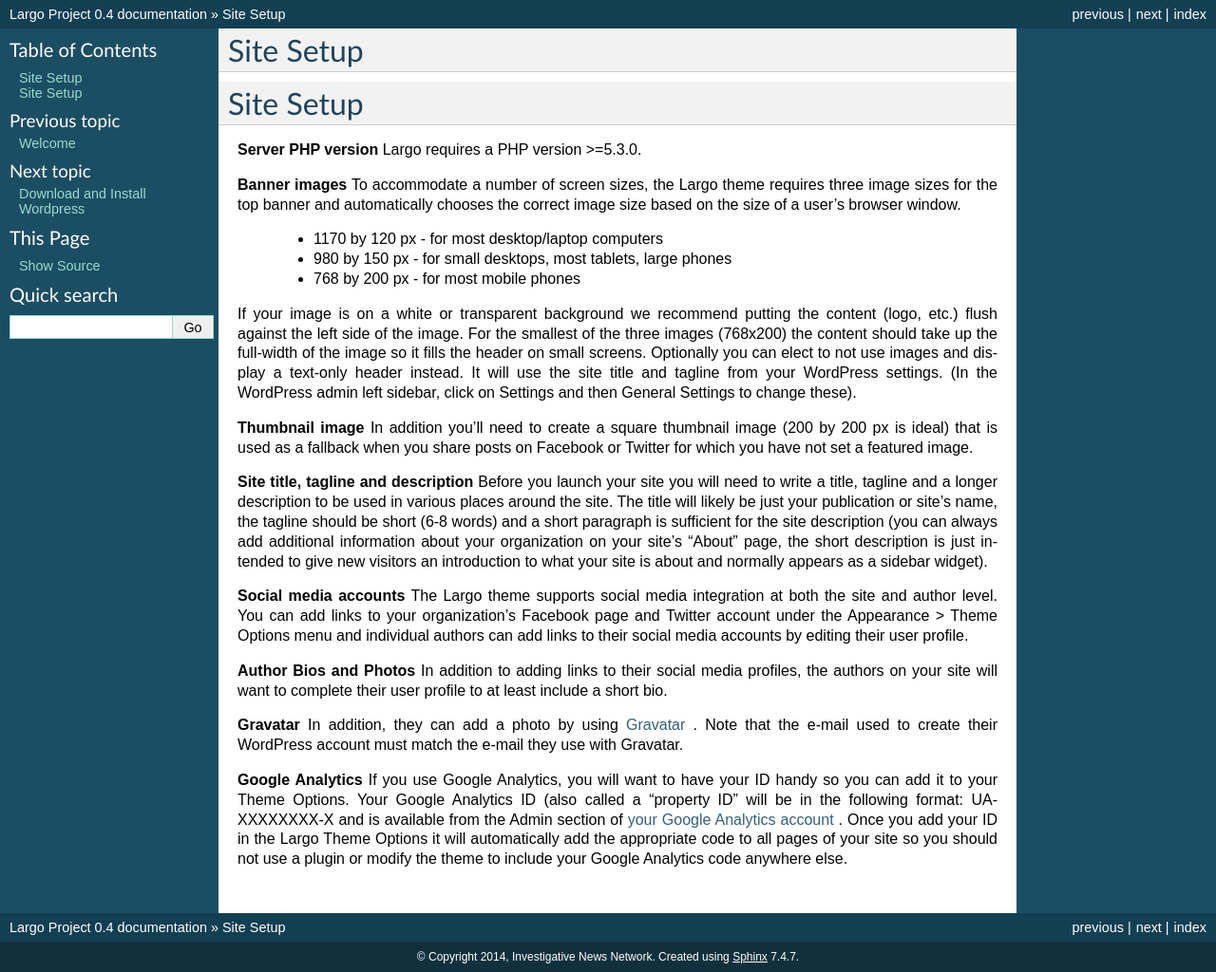
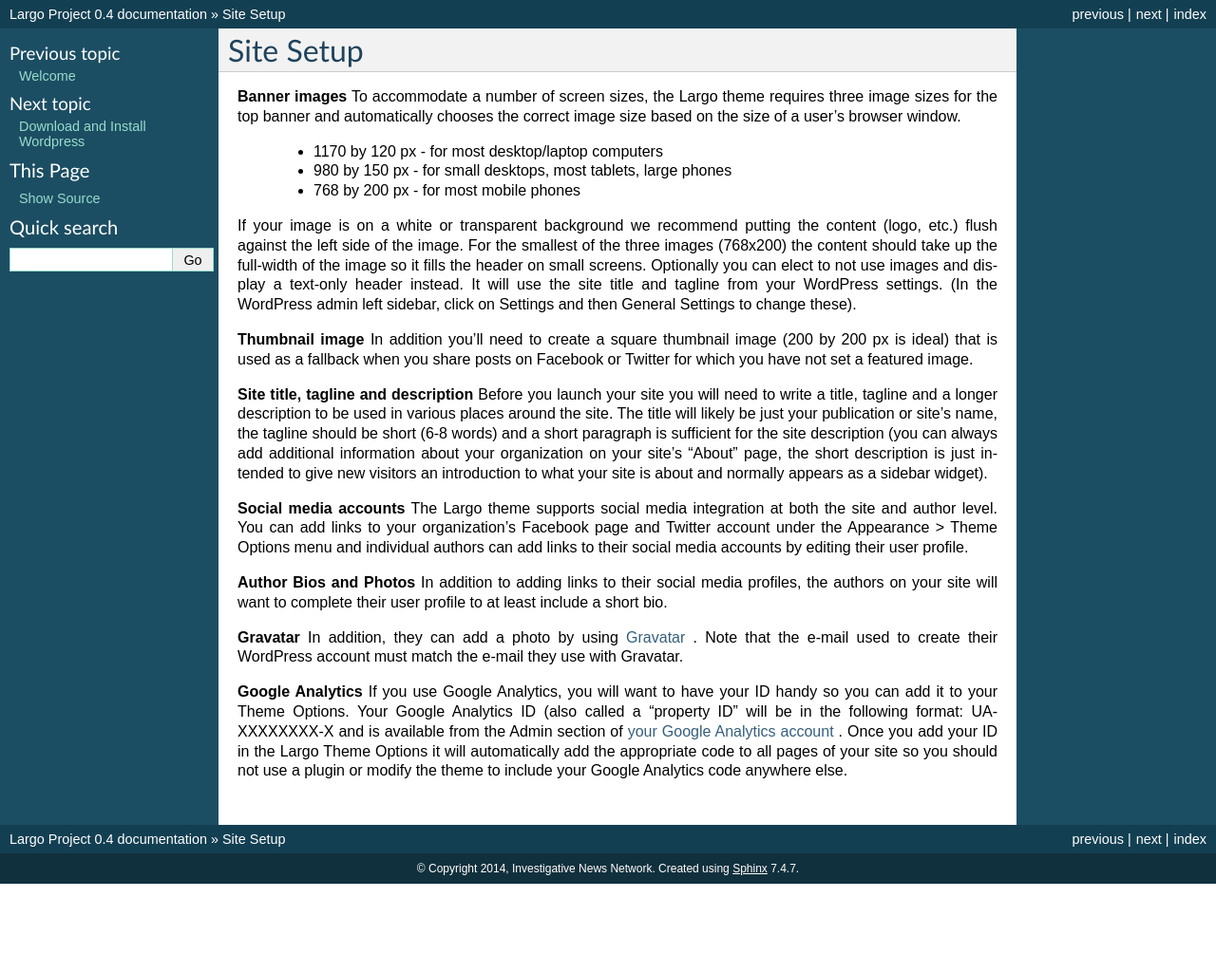
Before and after one commit to argoproject/Argo, a Sphinx documentation site: the page built from docs/users/sitesetup.rst, in a window 1280 px wide. Shown: the whole page at 95% size. Built offline with Sphinx 7.4.7, drawn with Linux system fonts in a browser that asks for light colours; pages that are not in the unit, such as notebooks, are missing from menus; after the commit the page ends 931 px from its top, so only the background shows below that.

Commit message:
clean up site set up

```diff
--- a/docs/users/sitesetup.rst
+++ b/docs/users/sitesetup.rst
@@ -1,11 +1,5 @@
 Site Setup
 ==============================
-
-Site Setup
-==============================
-
-**Server PHP version**
-Largo requires a PHP version >=5.3.0.
 
 **Banner images**
 To accommodate a number of screen sizes, the Largo theme requires three image sizes for the top banner and automatically chooses the correct image size based on the size of a user's browser window.
```
